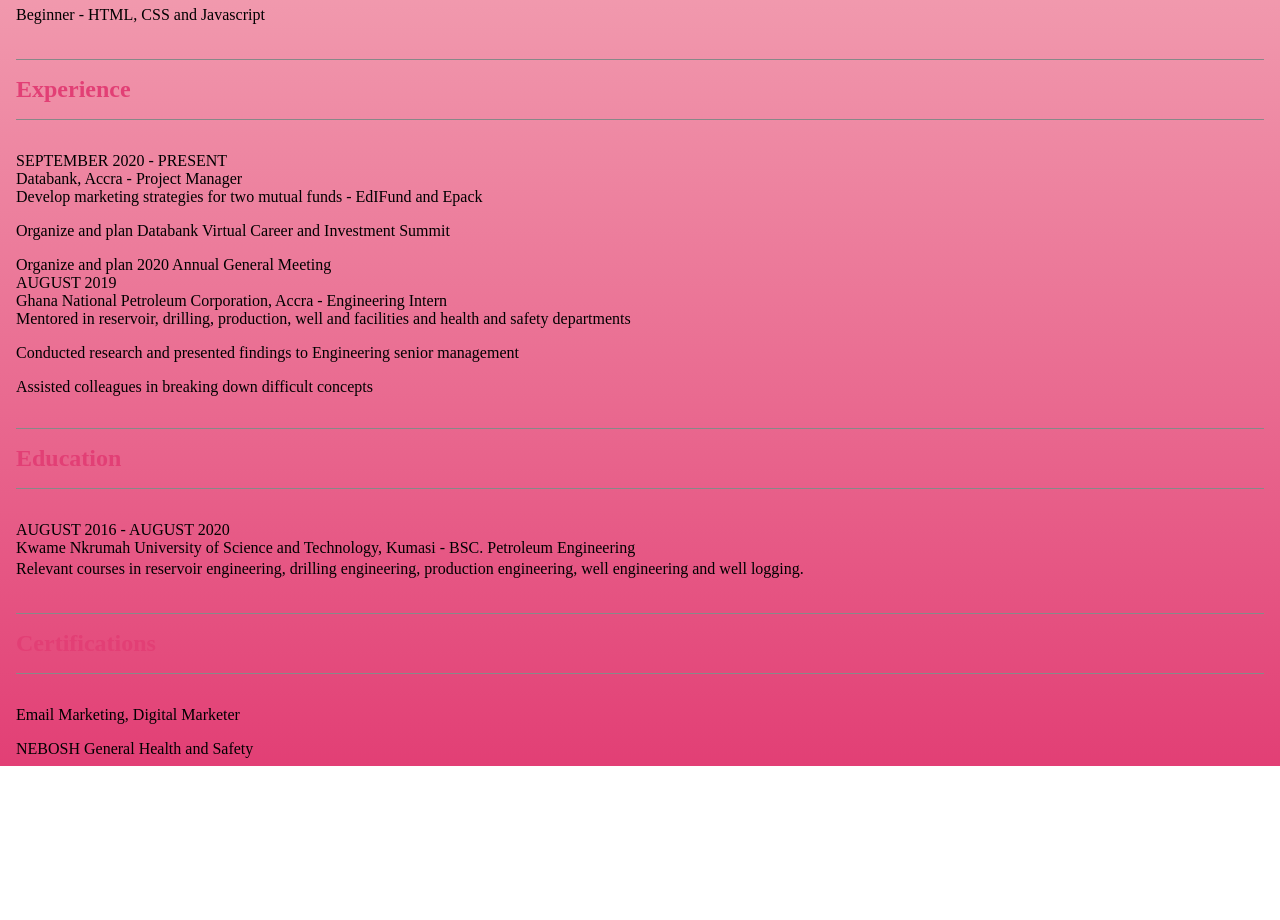
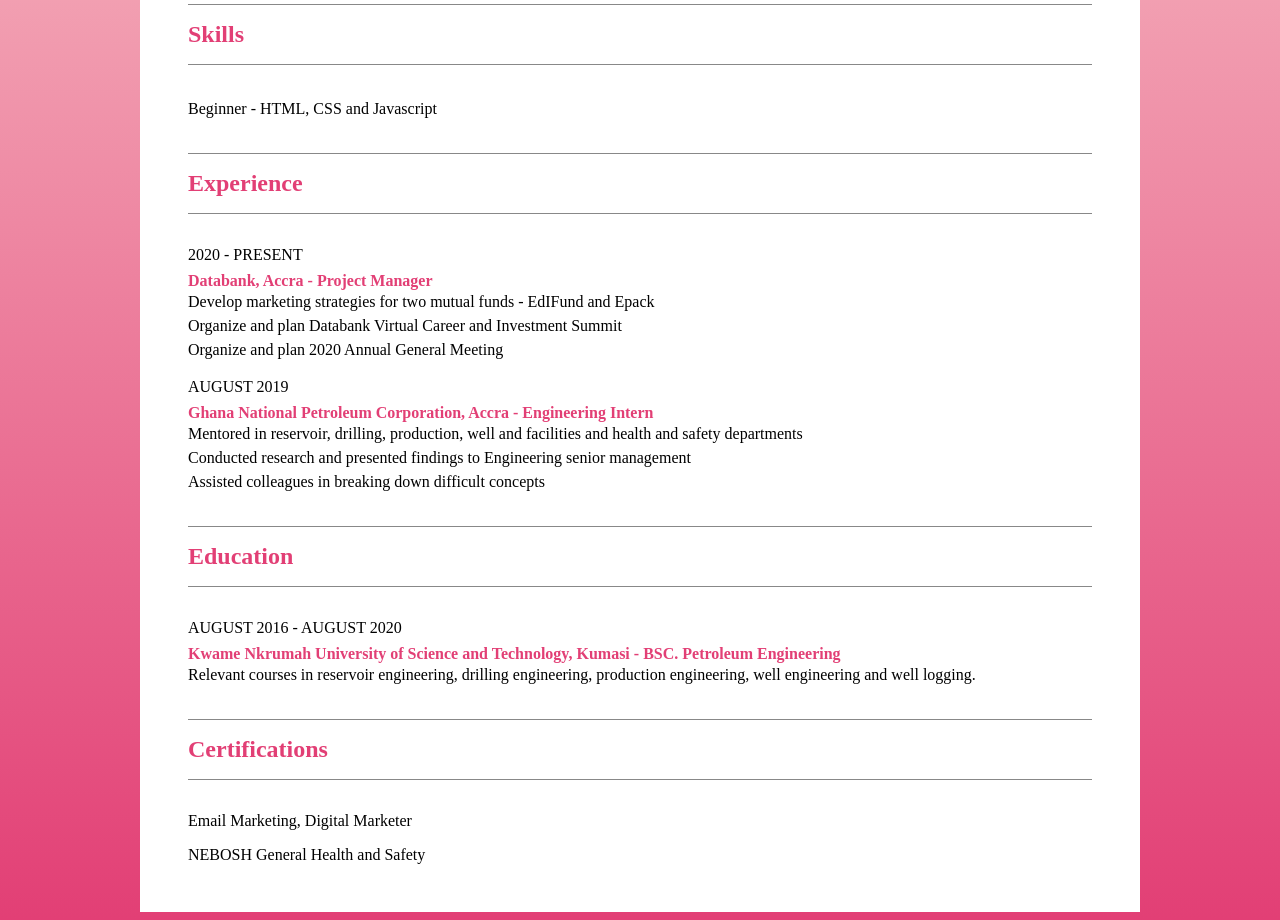
Before and after one commit to annalisa-gyanfosu/annalisa_cv, a plain HTML site: page docs/index.html in a window 1280 px wide. Shown: the part 473-1393 px from the top of the page. Before the commit the page ends 1239 px from the top, so only its background shows below. Drawn offline with Linux system fonts and the light colour scheme.

Commit message:
Update index.html

```diff
--- a/docs/index.html
+++ b/docs/index.html
@@ -9,9 +9,11 @@
 </head>
 
 <body>
+    <div class="cv">
     <section class="profile">
+        <h1>Annalisa Gyanfosu</h1>
+        <p>Frontend Developer</p>
         <img src="annalisa_picture.png" alt="Annalisa Gyanfosu">
-        <h1>Annalisa Gyanfosu</h1>
     </section>
 
     <section class="contact">
@@ -29,47 +31,37 @@
         </p>
     </section>
 
-
     <section class="experience">
         <h2>Experience</h2>
-        <div class="date">
-            SEPTEMBER 2020 - PRESENT
+        <ul class="timeline">
+            <li class="event">
+            <div class="duration">2020 - PRESENT</div>
+        <div class="content">
+          <h3>Databank, Accra - Project Manager</h3>
+          <p>Develop marketing strategies for two mutual funds - EdIFund and Epack</p>
+          <p>Organize and plan Databank Virtual Career and Investment Summit</p>
+          <p>Organize and plan 2020 Annual General Meeting</p>
         </div>
-        <div class="title">
-            Databank, Accra - Project Manager
-        </div>
-        <div class="responsibility">
-            <ul>
-                <li>Develop marketing strategies for two mutual funds - EdIFund and Epack</li>
-                <li>Organize and plan Databank Virtual Career and Investment Summit</li>
-                <li>Organize and plan 2020 Annual General Meeting</li>
-            </ul>
-        </div>
+        </li>
 
-        <div class="date">
-            AUGUST 2019
-        </div>
-        <div class="title">
-            Ghana National Petroleum Corporation, Accra - Engineering Intern
-        </div>
-        <div class="responsibility">
-            <ul>
-                <li>Mentored in reservoir, drilling, production, well and facilities and health and safety
-                    departments</li>
-                <li>Conducted research and presented findings to Engineering senior management</li>
-                <li>Assisted colleagues in breaking down difficult concepts</li>
-            </ul>
-        </div>
+        <li class="event">
+            <div class="duration">AUGUST 2019</div>
+            <div class="content">
+            <h3>Ghana National Petroleum Corporation, Accra - Engineering Intern</h3>
+            <p>Mentored in reservoir, drilling, production, well and facilities and health and safety departments</p>
+            <p>Conducted research and presented findings to Engineering senior management</p>
+            <p>Assisted colleagues in breaking down difficult concepts</p>
+            </div>
+        </li>
+        </ul>
     </section>
 
     <section>
         <h2>Education</h2>
-        <div class="date">
+        <div class="duration">
             AUGUST 2016 - AUGUST 2020
         </div>
-        <div class="title">
-            Kwame Nkrumah University of Science and Technology, Kumasi - BSC. Petroleum Engineering
-        </div>
+        <h3>Kwame Nkrumah University of Science and Technology, Kumasi - BSC. Petroleum Engineering</h3>
         <p>
             Relevant courses in reservoir engineering, drilling engineering, production engineering, well
             engineering and well logging.
@@ -83,4 +75,8 @@
             <li>NEBOSH General Health and Safety</li>
         </ul>
 
+    </div>
+
 </body>
+
+</html>
```
